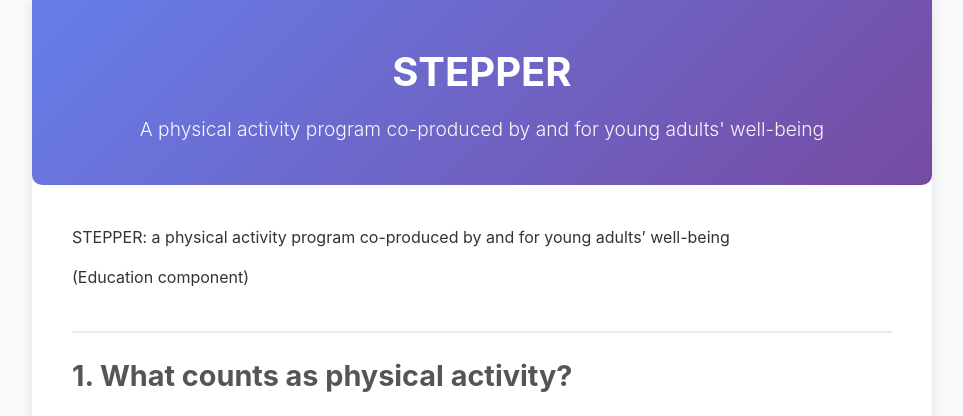
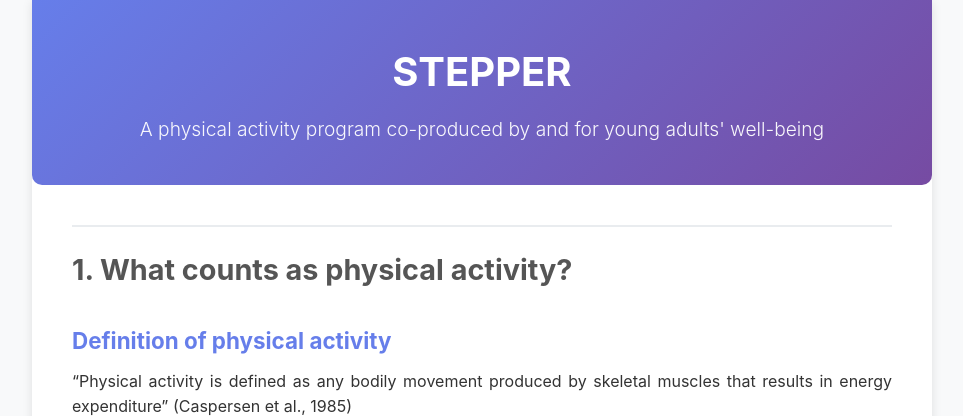
Before and after one commit to liangyahan-physical-education/liangyahan-physical-education.github.io, a Jekyll site: the page built from index.md, in a window 1280 px wide and 900 px high, cut to the strip 0-416 px from the top of the window. Shown: the whole strip, without its empty margins (158-1121 px from the left). Built offline with Jekyll 4.4.1, drawn with Linux system fonts in a browser that asks for light colours.

Commit message:
删除页面顶部的介绍文字

```diff
--- a/index.md
+++ b/index.md
@@ -3,9 +3,7 @@ layout: default
 title: STEPPER
 ---
 
-STEPPER: a physical activity program co-produced by and for young adults' well-being
 
-(Education component)
 
 ## 1. What counts as physical activity?
 
```
